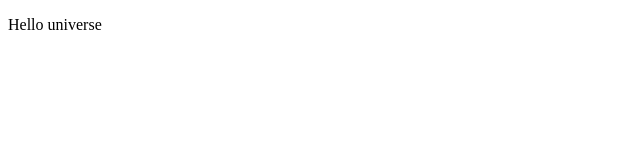
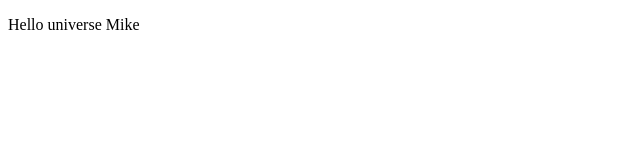
Before and after one commit to MichaelFain/project, a website: page Javascript/index.html in a window 1280 px wide. Shown: the full height of the page, 0-640 px from the left. Drawn offline with Linux system fonts and the light colour scheme.

Commit message:
new script

```diff
--- a/Javascript/index.html
+++ b/Javascript/index.html
@@ -5,7 +5,7 @@
     <title>Title</title>
 </head>
 <body>
-<p>Hello universe</p>
+<p>Hello universe Mike</p>
 
 <!--<script>-->
 <!--    alert(1);-->
```
Also changed, not shown: Javascript/scriptnew.js (added).
